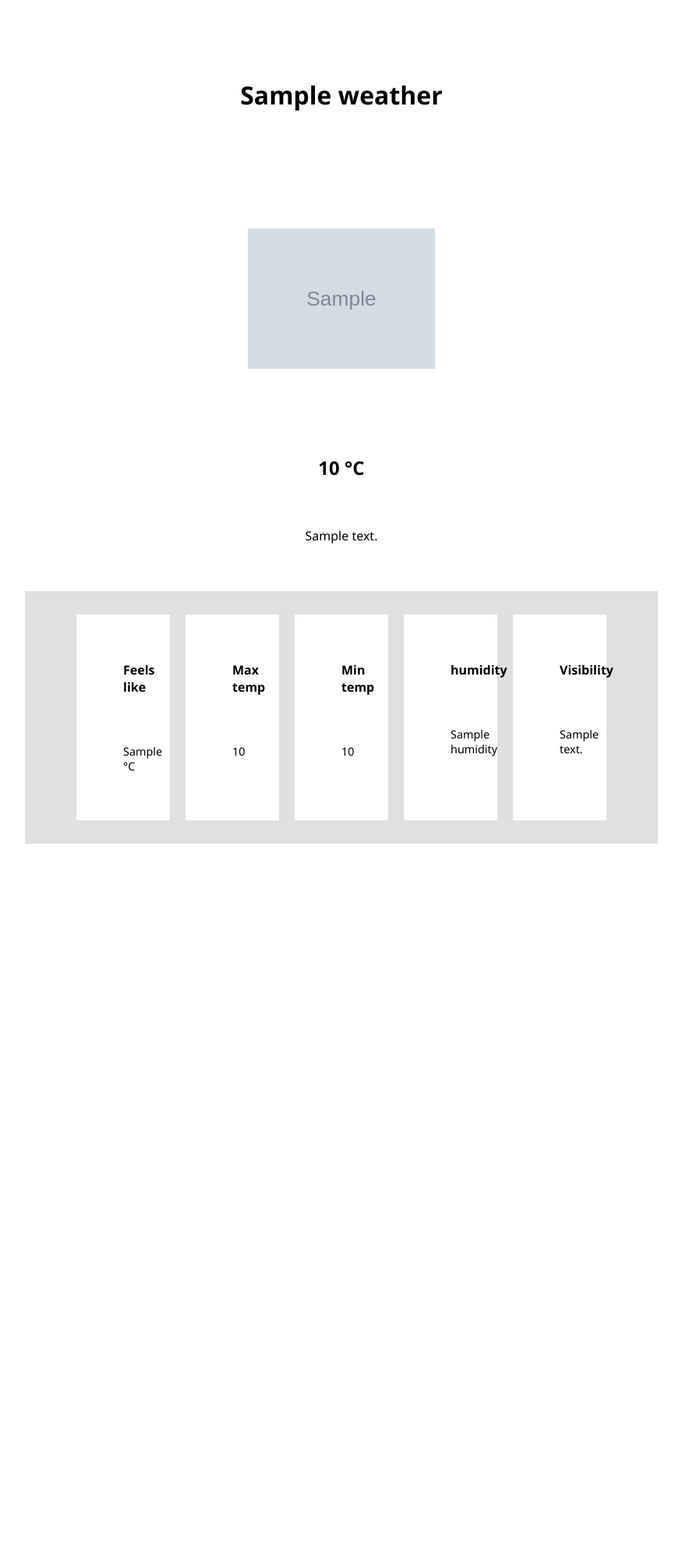
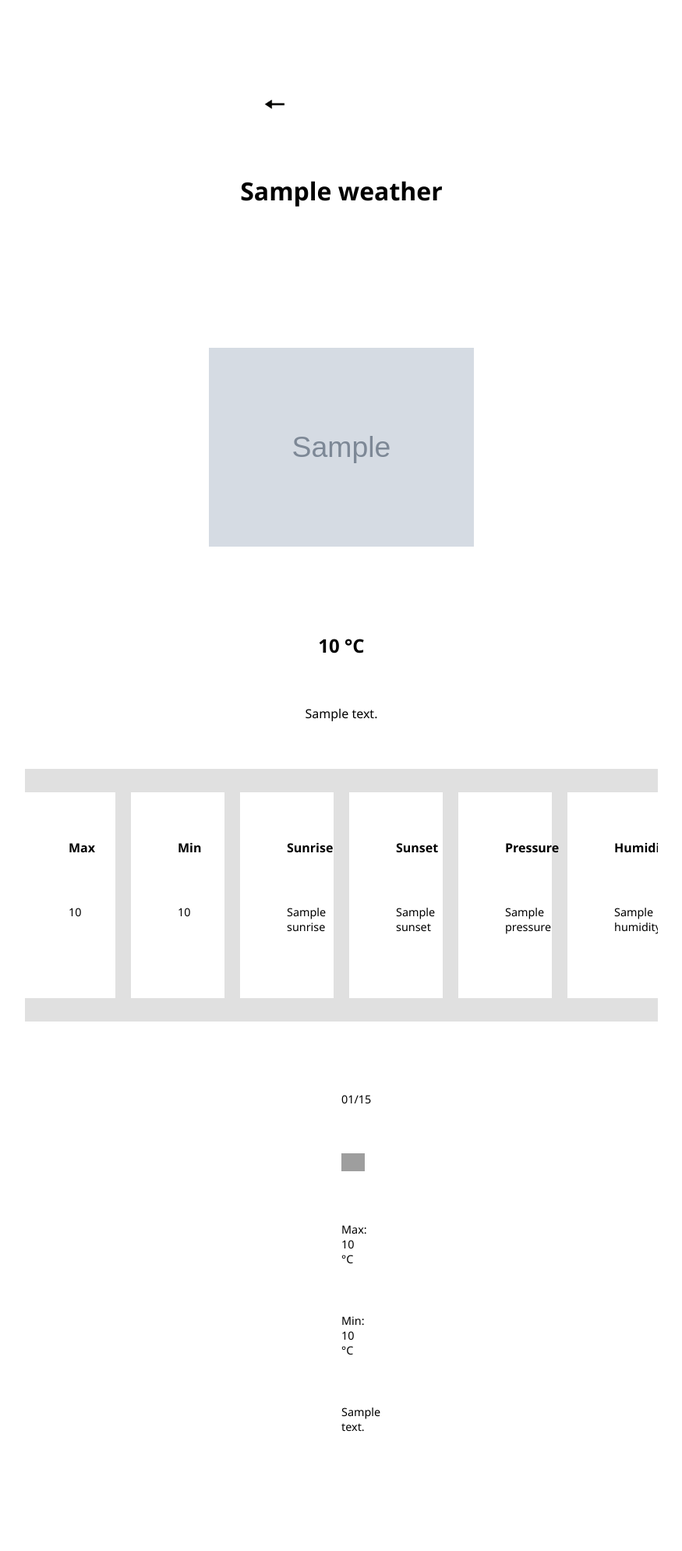
Before and after one commit to vonyt/WeatherDatabase, a Flask app: template templates/currWeather.html in a window 1280 px wide. Shown: the whole page at 78% size, without its empty margins (202-1077 px from the left). Before the commit the page ends 1082 px from the top, so only its background shows below. Run offline with Flask 3, Linux system fonts and the light colour scheme; the template is opened without the code that fills it: most values are stand-ins (such as "Sample title", 1, 10 or a date in 2020); grey boxes marked "Sample" are stand-in pictures; grey boxes are pictures that could not be loaded.

Commit message:
Update currWeather.html

```diff
--- a/templates/currWeather.html
+++ b/templates/currWeather.html
@@ -6,11 +6,14 @@
     <link rel="stylesheet" href="/static/style.css">
 </head>
     <body>
+        <div class="header">
+            <a href="/" class="backButton"><img src="/static/images/backArrow.png" width="90px"></a>
         <div class=title><h1>{{ weather.name }}</h1></div>
+        </div>
         <div class="weatherInfo">
             <div class="weatherImage">
             <!-- <img src="{{ url_for('static', filename='images/sun.png') }}" width="300px">!-->
-            <img src="{{ weatherIcon }}" width="300px">
+            <img src="{{ weatherIcon }}" width="400px">
             </div>
         {% if weather %}
             <h2>{{ weather.main.temp }} °C</h2>
@@ -26,23 +29,46 @@
                     <p>{{ weather.main.feels_like }} °C</p>
                 </div>
                 <div class="weatherDetail">
-                    <h2>Max temp</h2>
+                    <h2>Max</h2>
                     <p>{{ weather.main.temp_max }}</p>
                 </div>
                 <div class="weatherDetail">
-                    <h2>Min temp</h2>
+                    <h2>Min</h2>
                     <p>{{ weather.main.temp_min }}</p>
                 </div>
                 <div class="weatherDetail">
-                    <h2>humidity</h2>
+                    <h2>Sunrise</h2>
+                    <p>{{ weather.sys.sunrise }}</p>
+                </div>
+                <div class="weatherDetail">
+                    <h2>Sunset</h2>
+                    <p>{{ weather.sys.sunset }}</p>
+                </div>
+                <div class="weatherDetail">
+                    <h2>Pressure</h2>
+                    <p>{{ weather.main.pressure }}</p>
+                </div>
+                <div class="weatherDetail">
+                    <h2>Humidity</h2>
                     <p>{{ weather.main.humidity }}</p>
                 </div>
                 <div class="weatherDetail">
                     <h2>Visibility</h2>
                     <p>{{ weather.visibility }}</p>
                 </div>
-
         </div>
 
+        <div class="forecast-scroller">
+                    {% for day in daycast %}
+                    <div class="weatherDetail">
+                        {% set date = day.date[5:7] ~ '/' ~ day.date[8:10] %}
+                        <p>{{ date }}</p>
+                        <img src="http://openweathermap.org/img/wn/{{ day.icon }}@2x.png" width="90px">
+                        <p>Max: {{ day.temp_max }} °C</p>
+                        <p>Min: {{ day.temp_min }} °C</p>
+                        <p>{{ day.description }}</p>
+                    </div>
+                    {% endfor %}
+            </div>
     </body>
 </html>
```
